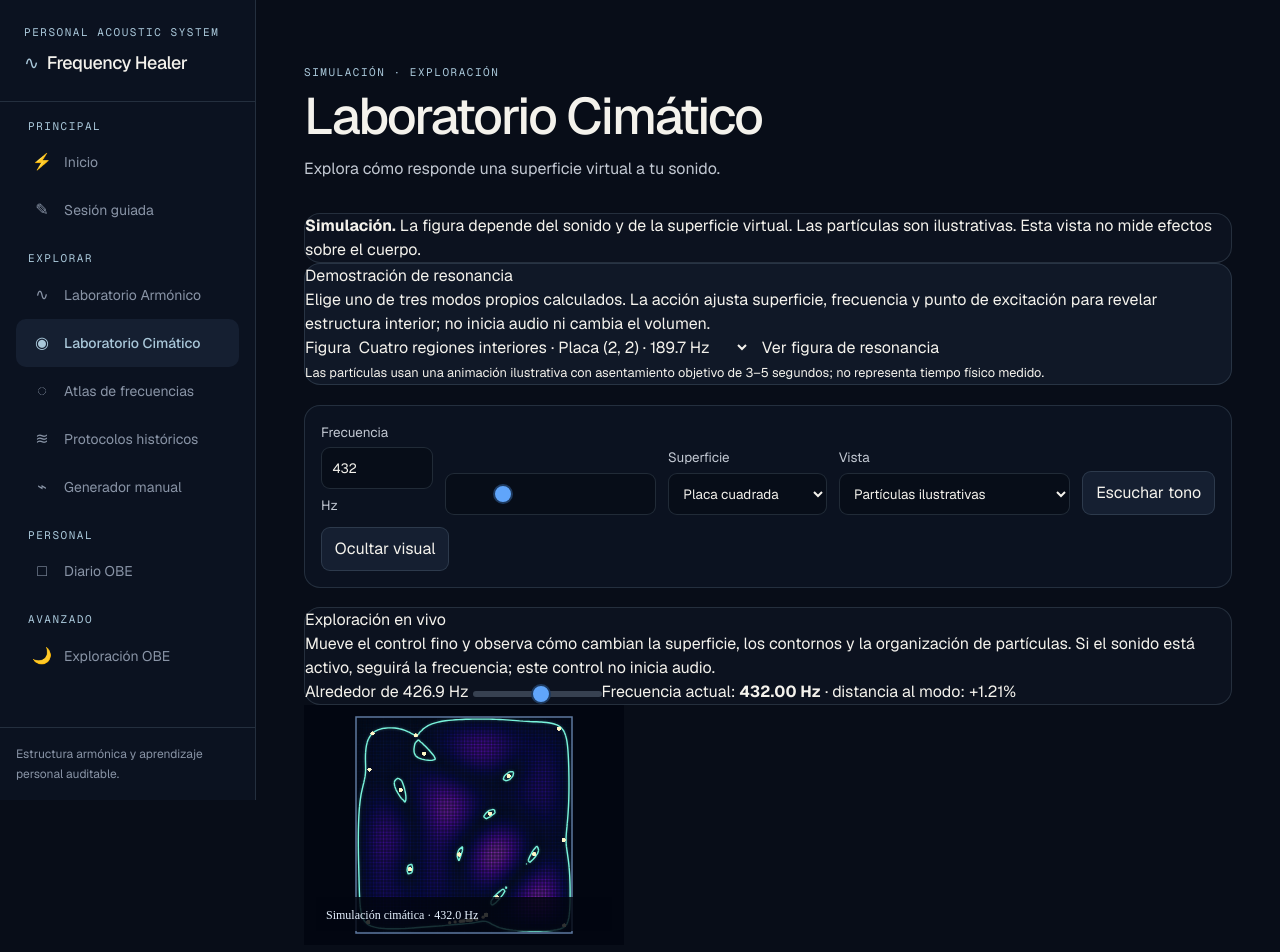
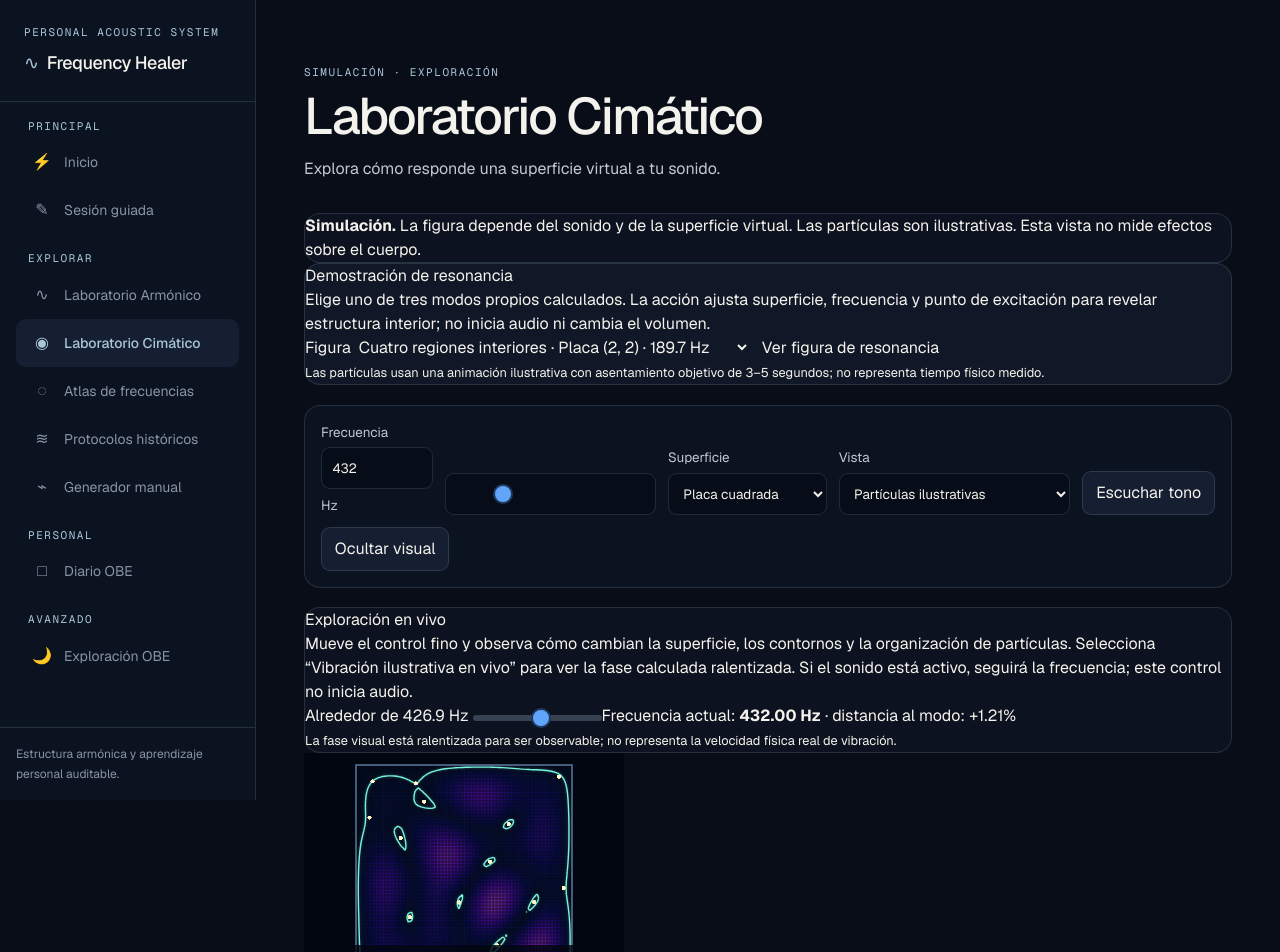
Before and after one commit to antoniodiaz70ad-dev/frequency-healer, a Next.js app in the folder frontend/: page /laboratorio-cimatico in a window 1280 px wide. Shown: the top 952 px of the page. Built offline with nearby package versions, Linux system fonts and the light colour scheme.

Commit message:
feat: animate live cymatic displacement

```diff
--- a/frontend/src/components/cymatics/CymaticsCanvas.tsx
+++ b/frontend/src/components/cymatics/CymaticsCanvas.tsx
@@ -5,6 +5,7 @@ import type { CymaticsConfigV1, ModalField } from '@/lib/cymatics/types';
 
 interface Props { config:CymaticsConfigV1; field:ModalField; label:string; hidden?:boolean; captureRef?:React.RefObject<HTMLCanvasElement|null>; scaleMax?:number; showContours?:boolean; resetToken?:number; }
 const palette=(t:number)=>`hsl(${218+72*t} ${70+20*t}% ${9+58*t}%)`;
+const displacementPalette=(value:number)=>value>=0?`hsl(184 88% ${12+54*Math.min(1,value)}%)`:`hsl(276 88% ${12+54*Math.min(1,-value)}%)`;
 
 function contourSegments(field:ModalField,threshold=.085){
   const segments:Array<[number,number,number,number]>=[],s=field.size;
@@ -28,10 +29,11 @@ export default function CymaticsCanvas({config,field,label,hidden,captureRef,sca
     if(reduced&&config.view==='particles')for(let i=0;i<480;i++)stepParticles(particles,field,config.surfaceType,fixedStep);
     const drawBoundary=(w:number,h:number,side:number,ox:number,oy:number)=>{ctx.strokeStyle='#5d789f';ctx.lineWidth=Math.max(1.5,w/500);ctx.beginPath();if(config.surfaceType==='circular-membrane')ctx.arc(w/2,h/2,side/2,0,Math.PI*2);else ctx.rect(ox,oy,side,side);ctx.stroke();};
     const drawField=(w:number,h:number,side:number,ox:number,oy:number,opacity=1)=>{const s=field.size,cell=side/s,scale=config.autoExposure?Math.max(field.maxAmplitude,1e-20):Math.max(scaleMax??field.maxAmplitude*2,1e-20);ctx.save();ctx.globalAlpha=opacity;for(let y=0;y<s;y++)for(let x=0;x<s;x++){const px=(x+.5)/s,py=(y+.5)/s;if(config.surfaceType==='circular-membrane'&&Math.hypot(px-.5,py-.5)>.5)continue;const value=Math.min(1,field.values[y*s+x]/scale);ctx.fillStyle=palette(value);ctx.fillRect(ox+x*cell,oy+y*cell,cell+1,cell+1);}ctx.restore();};
+    const drawVibration=(side:number,ox:number,oy:number,now:number)=>{const s=field.size,cell=side/s,scale=config.autoExposure?Math.max(field.maxAmplitude,1e-20):Math.max(scaleMax??field.maxAmplitude,1e-20),phase=reduced?0:(now/900)%(Math.PI*2),cos=Math.cos(phase),sin=Math.sin(phase);for(let y=0;y<s;y++)for(let x=0;x<s;x++){const px=(x+.5)/s,py=(y+.5)/s;if(config.surfaceType==='circular-membrane'&&Math.hypot(px-.5,py-.5)>.5)continue;const index=y*s+x,displacement=(field.realValues[index]*cos-field.imaginaryValues[index]*sin)/scale;ctx.fillStyle=displacementPalette(displacement);ctx.fillRect(ox+x*cell,oy+y*cell,cell+1,cell+1);}};
     const drawContours=(side:number,ox:number,oy:number)=>{ctx.save();ctx.strokeStyle='#79f4dc';ctx.shadowColor='rgba(121,244,220,.35)';ctx.shadowBlur=3;ctx.lineWidth=Math.max(1.4,side/360);ctx.beginPath();for(const [x1,y1,x2,y2] of contours){ctx.moveTo(ox+x1*side,oy+y1*side);ctx.lineTo(ox+x2*side,oy+y2*side);}ctx.stroke();ctx.restore();};
     const render=(now=performance.now())=>{if(!visible)return;const elapsed=Math.min(.08,(now-last)/1000);last=now;if(config.view==='particles'&&!reduced){accumulator+=elapsed;while(accumulator>=fixedStep){stepParticles(particles,field,config.surfaceType,fixedStep);accumulator-=fixedStep;}}
       const w=canvas.width,h=canvas.height,side=Math.min(w,h)*.9,ox=(w-side)/2,oy=(h-side)/2;ctx.fillStyle='#020611';ctx.fillRect(0,0,w,h);
-      if(config.view==='field')drawField(w,h,side,ox,oy,1);else if(config.view==='nodal-lines'){drawField(w,h,side,ox,oy,.3);drawContours(side,ox,oy);}else{drawField(w,h,side,ox,oy,.24);if(showContours)drawContours(side,ox,oy);for(const particle of particles){const amplitude=sampleField(field,particle.x,particle.y),radius=Math.max(1.5,w/430)*(1.12-.35*Math.min(1,amplitude));ctx.fillStyle=amplitude<.14?'#fff7c8':'#d9f8ff';ctx.globalAlpha=.58+.4*(1-Math.min(1,amplitude));ctx.beginPath();ctx.arc(ox+particle.x*side,oy+particle.y*side,radius,0,Math.PI*2);ctx.fill();}ctx.globalAlpha=1;}
+      if(config.view==='field')drawField(w,h,side,ox,oy,1);else if(config.view==='vibration'){drawVibration(side,ox,oy,now);if(showContours)drawContours(side,ox,oy);}else if(config.view==='nodal-lines'){drawField(w,h,side,ox,oy,.3);drawContours(side,ox,oy);}else{drawField(w,h,side,ox,oy,.24);if(showContours)drawContours(side,ox,oy);for(const particle of particles){const amplitude=sampleField(field,particle.x,particle.y),radius=Math.max(1.5,w/430)*(1.12-.35*Math.min(1,amplitude));ctx.fillStyle=amplitude<.14?'#fff7c8':'#d9f8ff';ctx.globalAlpha=.58+.4*(1-Math.min(1,amplitude));ctx.beginPath();ctx.arc(ox+particle.x*side,oy+particle.y*side,radius,0,Math.PI*2);ctx.fill();}ctx.globalAlpha=1;}
       drawBoundary(w,h,side,ox,oy);ctx.fillStyle='rgba(2,6,17,.82)';ctx.fillRect(12,h-48,Math.min(w-24,430),34);ctx.fillStyle='#e7f2ff';ctx.font=`${Math.max(12,w/55)}px ui-monospace`;ctx.fillText(`${label} · ${config.channelFrequenciesHz.map(f=>f.toFixed(1)).join(' / ')} Hz`,22,h-26);if(!reduced)raf=requestAnimationFrame(render);};
     const visibility=()=>{visible=document.visibilityState==='visible';if(visible){last=performance.now();cancelAnimationFrame(raf);render();}else cancelAnimationFrame(raf);};document.addEventListener('visibilitychange',visibility);window.addEventListener('resize',resize);render();return()=>{cancelAnimationFrame(raf);document.removeEventListener('visibilitychange',visibility);window.removeEventListener('resize',resize);};
   },[canvasRef,config,contours,field,hidden,label,particles,scaleMax,showContours]);
--- a/frontend/src/components/cymatics/CymaticsLab.tsx
+++ b/frontend/src/components/cymatics/CymaticsLab.tsx
@@ -37,10 +37,10 @@ export default function CymaticsLab(){
     <FHSurface><h2>Demostración de resonancia</h2><p>Elige uno de tres modos propios calculados. La acción ajusta superficie, frecuencia y punto de excitación para revelar estructura interior; no inicia audio ni cambia el volumen.</p><div className={styles.inline}><label>Figura <select aria-label="Ejemplo de resonancia" value={exampleId} onChange={e=>setExampleId(e.target.value)}>{examples.map(example=><option key={example.id} value={example.id}>{example.title} · {example.modeLabel} · {example.frequencyHz.toFixed(1)} Hz</option>)}</select></label><button onClick={applyExample}>Ver figura de resonancia</button></div>{activeExample&&<p role="status"><strong>{examples.find(row=>row.id===activeExample)?.title}</strong> · {surfaceLabel(config.surfaceType)} · {examples.find(row=>row.id===activeExample)?.modeLabel} · {frequency.toFixed(1)} Hz.</p>}<p><small>Las partículas usan una animación ilustrativa con asentamiento objetivo de 3–5 segundos; no representa tiempo físico medido.</small></p></FHSurface>
     <div className={styles.toolbar}><label>Frecuencia <input aria-label="Frecuencia cimática" type="number" min={AUDIO_MIN_HZ} max={AUDIO_MAX_HZ} step=".1" value={Number(frequency.toFixed(2))} onChange={e=>changeFrequency(Number(e.target.value))}/> Hz</label><input aria-label="Deslizador de frecuencia cimática" type="range" min="0.1" max="2000" step=".1" value={frequency} onChange={e=>changeFrequency(Number(e.target.value))}/>
       <label>Superficie <select value={config.surfaceType} onChange={e=>selectSurface(e.target.value as CymaticsConfigV1['surfaceType'])}><option value="square-plate">Placa cuadrada</option><option value="circular-membrane">Membrana circular</option></select></label>
-      <label>Vista <select value={config.view} onChange={e=>patch({view:e.target.value as CymaticsConfigV1['view']})}><option value="particles">Partículas ilustrativas</option><option value="field">Campo de amplitud</option><option value="nodal-lines">Contornos de amplitud mínima</option></select></label>
+      <label>Vista <select value={config.view} onChange={e=>patch({view:e.target.value as CymaticsConfigV1['view']})}><option value="particles">Partículas ilustrativas</option><option value="vibration">Vibración ilustrativa en vivo</option><option value="field">Campo de amplitud</option><option value="nodal-lines">Contornos de amplitud mínima</option></select></label>
       <button onClick={toggleAudio}>{playing?'Detener sonido':'Escuchar tono'}</button><button onClick={()=>setHidden(v=>!v)}>{hidden?'Mostrar visual':'Ocultar visual'}</button>
     </div>
-    <FHSurface variant="subtle"><h2>Exploración en vivo</h2><p>Mueve el control fino y observa cómo cambian la superficie, los contornos y la organización de partículas. Si el sonido está activo, seguirá la frecuencia; este control no inicia audio.</p><label>Alrededor de {liveCenter.toFixed(1)} Hz <input aria-label="Exploración fina de frecuencia" type="range" min={liveMin} max={liveMax} step=".05" value={Math.max(liveMin,Math.min(liveMax,frequency))} onChange={e=>changeFrequency(Number(e.target.value))}/></label><output aria-live="polite">Frecuencia actual: <strong>{frequency.toFixed(2)} Hz</strong> · distancia al modo: {detuningPercent>=0?'+':''}{detuningPercent.toFixed(2)}%</output></FHSurface>
+    <FHSurface variant="subtle"><h2>Exploración en vivo</h2><p>Mueve el control fino y observa cómo cambian la superficie, los contornos y la organización de partículas. Selecciona “Vibración ilustrativa en vivo” para ver la fase calculada ralentizada. Si el sonido está activo, seguirá la frecuencia; este control no inicia audio.</p><label>Alrededor de {liveCenter.toFixed(1)} Hz <input aria-label="Exploración fina de frecuencia" type="range" min={liveMin} max={liveMax} step=".05" value={Math.max(liveMin,Math.min(liveMax,frequency))} onChange={e=>changeFrequency(Number(e.target.value))}/></label><output aria-live="polite">Frecuencia actual: <strong>{frequency.toFixed(2)} Hz</strong> · distancia al modo: {detuningPercent>=0?'+':''}{detuningPercent.toFixed(2)}%</output><p><small>La fase visual está ralentizada para ser observable; no representa la velocidad física real de vibración.</small></p></FHSurface>
     {config.waveform!=='sine'&&<p role="alert">El audio usa {config.waveform}; el modelo visual MVP representa únicamente su componente fundamental y no los armónicos.</p>}
     <div className={config.audioMode==='binaural'?styles.channels:undefined}>{fields.map((field,i)=><div key={i}><CymaticsCanvas config={config} field={field} label={config.audioMode==='binaural'?(i?'Canal derecho':'Canal izquierdo'):'Simulación cimática'} hidden={hidden} captureRef={i===0?canvas:undefined} showContours={showContours} resetToken={resetToken} scaleMax={referenceScales[i]}/><p className={styles.status} role="status">{statusText[field.status]} Resonancia más cercana: {field.nearestResonanceHz.toFixed(1)} Hz. Rango modal: {field.modeledMinHz.toFixed(1)}–{field.modeledMaxHz.toFixed(1)} Hz. {field.status!=='resonant'&&<button onClick={exploreNearest}>Explorar resonancia cercana</button>}</p></div>)}</div>
     <div className={styles.grid}>
--- a/frontend/src/lib/cymatics/physics.ts
+++ b/frontend/src/lib/cymatics/physics.ts
@@ -107,17 +107,17 @@ export function buildResonanceExamples():ResonanceExample[] {
 
 export function computeModalField(c:CymaticsConfigV1,frequencyHz:number,size=64):ModalField {
   if(!Number.isFinite(frequencyHz)||frequencyHz<AUDIO_MIN_HZ||frequencyHz>AUDIO_MAX_HZ)throw new Error('Frecuencia fuera del rango de audio admitido (0.1–2000 Hz).');
-  const modes=buildModes(c), values=new Float32Array(size*size),omega=2*Math.PI*frequencyHz,zeta=c.damping;
+  const modes=buildModes(c), values=new Float32Array(size*size),realValues=new Float32Array(size*size),imaginaryValues=new Float32Array(size*size),omega=2*Math.PI*frequencyHz,zeta=c.damping;
   let max=0,sumSq=0;const significant=modes.filter(mode=>Math.abs(frequencyHz-mode.frequencyHz)/mode.frequencyHz<Math.max(.02,zeta*3)).length;
   for(let iy=0;iy<size;iy++)for(let ix=0;ix<size;ix++){
     const x=(ix+.5)/size,y=(iy+.5)/size;let re=0,im=0;
     for(const mode of modes){const wj=2*Math.PI*mode.frequencyHz;const a=wj*wj-omega*omega,b=2*zeta*wj*omega,den=a*a+b*b;const force=c.excitationRelativeStrength*mode.coupling/mode.modalMass;const phi=mode.shape(x,y);re+=force*a/den*phi;im-=force*b/den*phi;}
-    const amplitude=Math.hypot(re,im);values[iy*size+ix]=amplitude;max=Math.max(max,amplitude);sumSq+=amplitude*amplitude;
+    const index=iy*size+ix,amplitude=Math.hypot(re,im);values[index]=amplitude;realValues[index]=re;imaginaryValues[index]=im;max=Math.max(max,amplitude);sumSq+=amplitude*amplitude;
   }
   const nearest=modes.reduce((best,m)=>Math.abs(m.frequencyHz-frequencyHz)<Math.abs(best-frequencyHz)?m.frequencyHz:best,modes[0]?.frequencyHz??0);
   const min=modes[0]?.frequencyHz??0,maxMode=modes.at(-1)?.frequencyHz??0,rms=Math.sqrt(sumSq/values.length);
   const outside=frequencyHz<min*.75||frequencyHz>maxMode*1.25;
-  return {size,values,maxAmplitude:max,rmsAmplitude:rms,nearestResonanceHz:nearest,modeledMinHz:min,modeledMaxHz:maxMode,status:outside?'outside-modeled-range':significant>2?'mixed':Math.abs(nearest-frequencyHz)/Math.max(nearest,1)<.02?'resonant':'weak'};
+  return {size,values,realValues,imaginaryValues,maxAmplitude:max,rmsAmplitude:rms,nearestResonanceHz:nearest,modeledMinHz:min,modeledMaxHz:maxMode,status:outside?'outside-modeled-range':significant>2?'mixed':Math.abs(nearest-frequencyHz)/Math.max(nearest,1)<.02?'resonant':'weak'};
 }
 
 export function surfaceLabel(surface:SurfaceType){return surface==='square-plate'?'Placa cuadrada, bordes simplemente apoyados':'Membrana circular, borde fijo';}
--- a/frontend/src/lib/cymatics/storage.ts
+++ b/frontend/src/lib/cymatics/storage.ts
@@ -11,7 +11,7 @@ export function validateCymaticsConfig(v:unknown):CymaticsConfigV1 {
   if((c.surfaceType==='square-plate')!==(c.boundaryCondition==='simply-supported'))throw new Error('Condición de borde incompatible.');
   if(!Array.isArray(c.channelFrequenciesHz)||c.channelFrequenciesHz.length<1||c.channelFrequenciesHz.length>2||!c.channelFrequenciesHz.every(f=>finite(f,AUDIO_MIN_HZ,AUDIO_MAX_HZ)))throw new Error('Frecuencias inválidas.');
   if(!['sine','square','triangle','sawtooth'].includes(c.waveform)||!finite(c.damping,.001,.3)||!finite(c.excitationPosition?.x,0,1)||!finite(c.excitationPosition?.y,0,1)||!finite(c.modeCutoff,1,8))throw new Error('Parámetros físicos inválidos.');
-  if(!['field','nodal-lines','particles'].includes(c.view)||!['mono','binaural'].includes(c.audioMode)||!['low','medium','high'].includes(c.renderQuality))throw new Error('Configuración visual o de audio inválida.');
+  if(!['field','vibration','nodal-lines','particles'].includes(c.view)||!['mono','binaural'].includes(c.audioMode)||!['low','medium','high'].includes(c.renderQuality))throw new Error('Configuración visual o de audio inválida.');
   const nums=[c.dimensionsSI?.widthM,c.dimensionsSI?.heightM,c.dimensionsSI?.thicknessM,c.dimensionsSI?.radiusM,c.materialSI?.youngModulusPa,c.materialSI?.densityKgM3,c.materialSI?.tensionNm,c.materialSI?.surfaceDensityKgM2];if(!nums.every(n=>finite(n,1e-6,1e13)))throw new Error('Dimensiones o material inválidos.');
   return structuredClone(c);
 }
--- a/frontend/src/lib/cymatics/types.ts
+++ b/frontend/src/lib/cymatics/types.ts
@@ -1,7 +1,7 @@
 import type { Waveform } from '@/lib/types';
 
 export type SurfaceType = 'square-plate' | 'circular-membrane';
-export type CymaticsView = 'field' | 'nodal-lines' | 'particles';
+export type CymaticsView = 'field' | 'vibration' | 'nodal-lines' | 'particles';
 export type VisualScale = 'fixed' | 'auto';
 export type RenderQuality = 'low' | 'medium' | 'high';
 
@@ -35,6 +35,8 @@ export interface CymaticsConfigV1 {
 export interface ModalField {
   size: number;
   values: Float32Array;
+  realValues: Float32Array;
+  imaginaryValues: Float32Array;
   maxAmplitude: number;
   rmsAmplitude: number;
   nearestResonanceHz: number;
```
Also changed, not shown: 3 other files (tests, documents, lock files or other folders).
